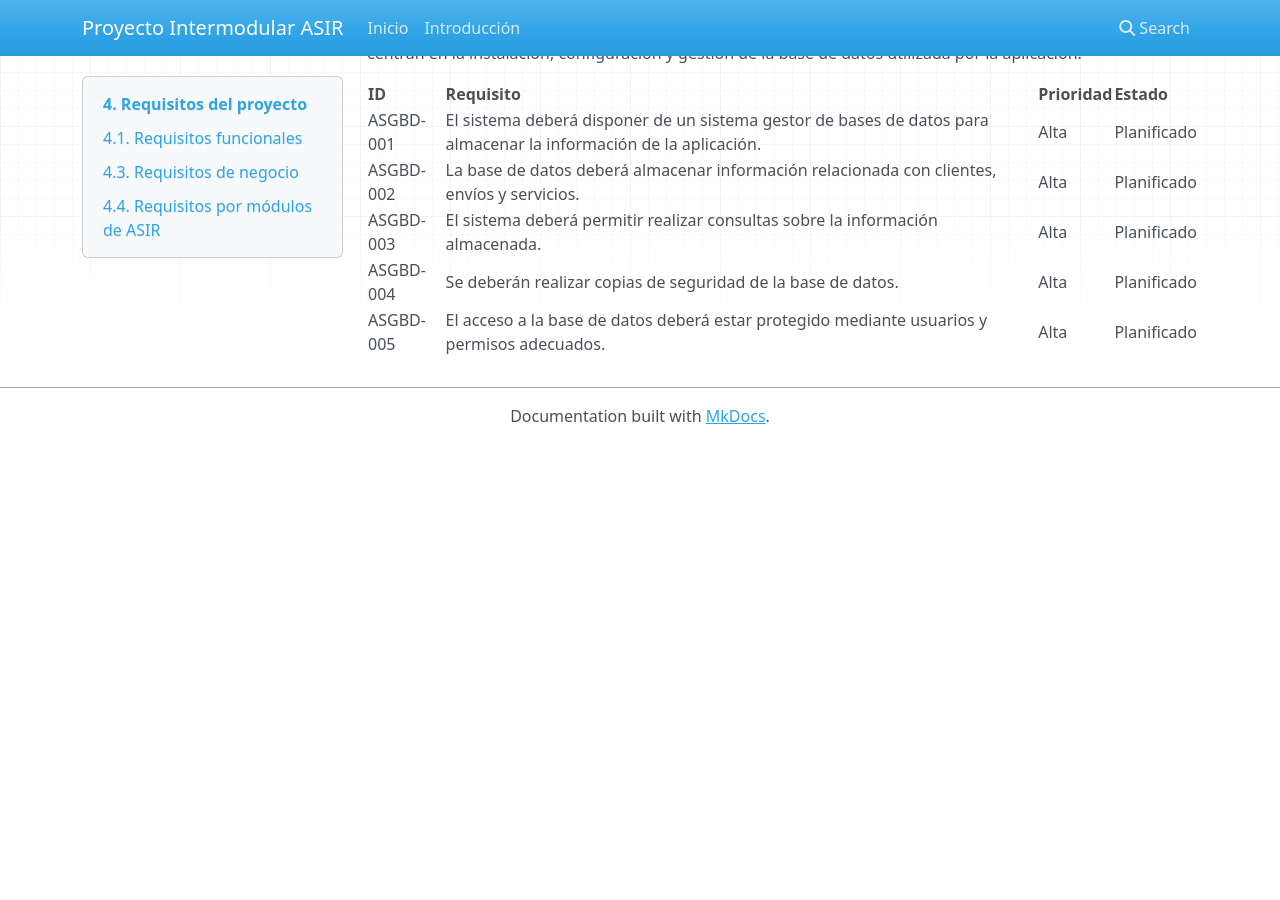
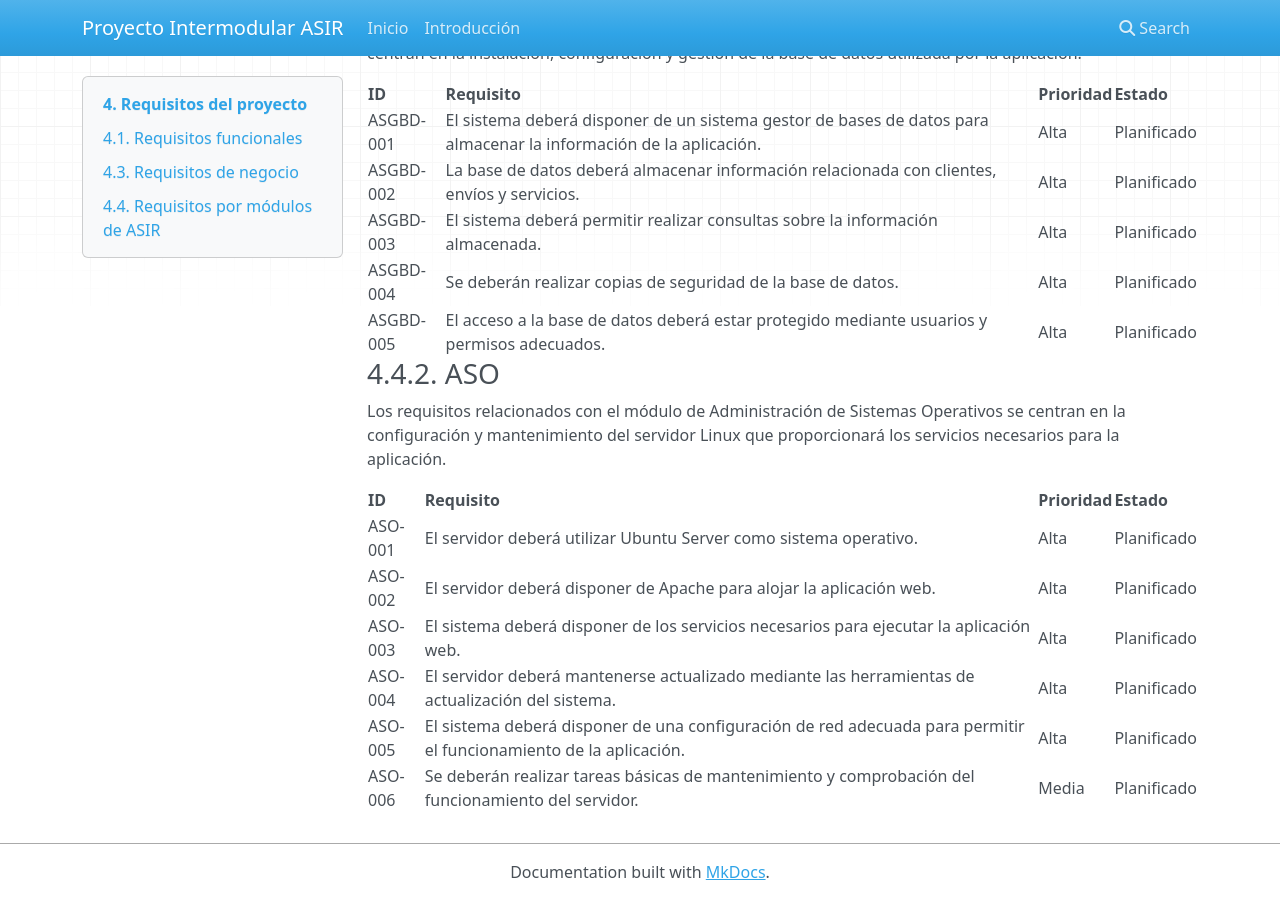
Before and after one commit to joelsanchezgalera-ship-it/Proyecto-Intermodular-ASIR, an MkDocs documentation site: the page built from docs/04_requisitos.md, in a window 1280 px wide and 900 px high, scrolled down 1794 px. Built offline with MkDocs 1.6.1, drawn with Linux system fonts in a browser that asks for light colours; nearby versions of some CDN libraries; before the commit the page ends 2238 px from its top, so only the background shows below that.

Commit message:
Añadidos requisitos de ASO

```diff
--- a/docs/04_requisitos.md
+++ b/docs/04_requisitos.md
@@ -56,3 +56,16 @@ Los requisitos relacionados con el módulo de Administración de Sistemas Gestor
 | ASGBD-003 | El sistema deberá permitir realizar consultas sobre la información almacenada. | Alta | Planificado |
 | ASGBD-004 | Se deberán realizar copias de seguridad de la base de datos. | Alta | Planificado |
 | ASGBD-005 | El acceso a la base de datos deberá estar protegido mediante usuarios y permisos adecuados. | Alta | Planificado |
+
+### 4.4.2. ASO
+
+Los requisitos relacionados con el módulo de Administración de Sistemas Operativos se centran en la configuración y mantenimiento del servidor Linux que proporcionará los servicios necesarios para la aplicación.
+
+| ID | Requisito | Prioridad | Estado |
+|---|---|---|---|
+| ASO-001 | El servidor deberá utilizar Ubuntu Server como sistema operativo. | Alta | Planificado |
+| ASO-002 | El servidor deberá disponer de Apache para alojar la aplicación web. | Alta | Planificado |
+| ASO-003 | El sistema deberá disponer de los servicios necesarios para ejecutar la aplicación web. | Alta | Planificado |
+| ASO-004 | El servidor deberá mantenerse actualizado mediante las herramientas de actualización del sistema. | Alta | Planificado |
+| ASO-005 | El sistema deberá disponer de una configuración de red adecuada para permitir el funcionamiento de la aplicación. | Alta | Planificado |
+| ASO-006 | Se deberán realizar tareas básicas de mantenimiento y comprobación del funcionamiento del servidor. | Media | Planificado |
```
